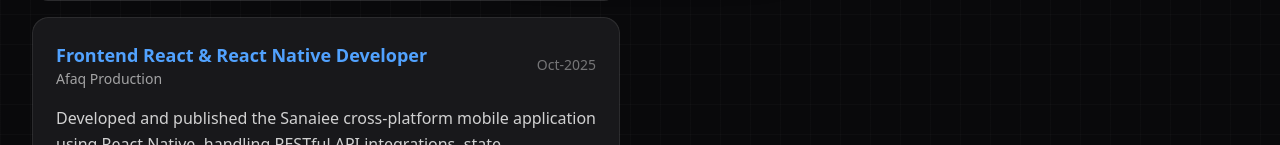
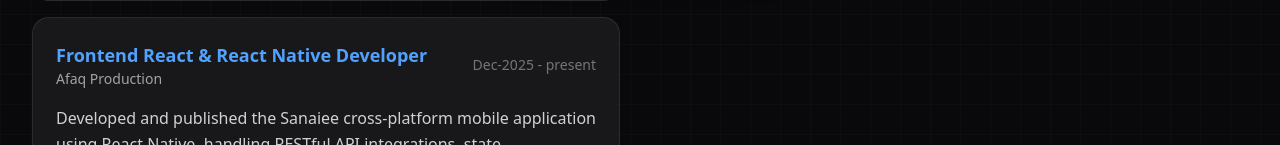
Before and after one commit to ahmed-abdelmottal3/Portfolio_V2, a Next.js app: page /about in a window 1280 px wide. Shown: the part 847-992 px from the top of the page. Built offline with nearby package versions, Linux system fonts and the light colour scheme.

Commit message:
update experience date

```diff
--- a/src/app/about/page.tsx
+++ b/src/app/about/page.tsx
@@ -16,7 +16,7 @@
   role: "Frontend React & React Native Developer",
   company: "Afaq Production",
   desc: "Developed and published the Sanaiee cross-platform mobile application using React Native, handling RESTful API integrations, state management, and deployment to Google Play. Architected and developed the official Sanaiee Web Platform utilizing Next.js and Tailwind CSS, delivering a highly responsive, fast, and SEO-optimized user experience. Engineered reusable UI components and refactored legacy architecture across both mobile and web applications to enhance overall performance, maintainability, and scalability.",
-  date: "Oct-2025"
+  date: "Dec-2025 - present"
 }
 ]
 
```
